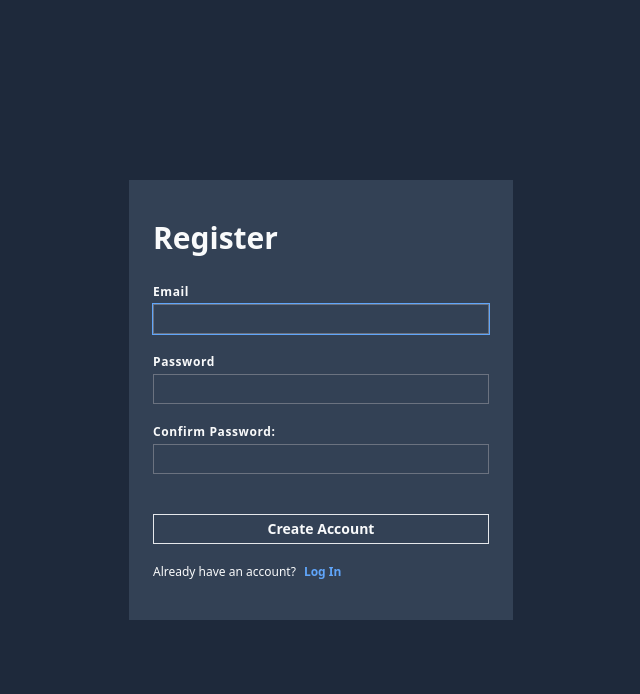
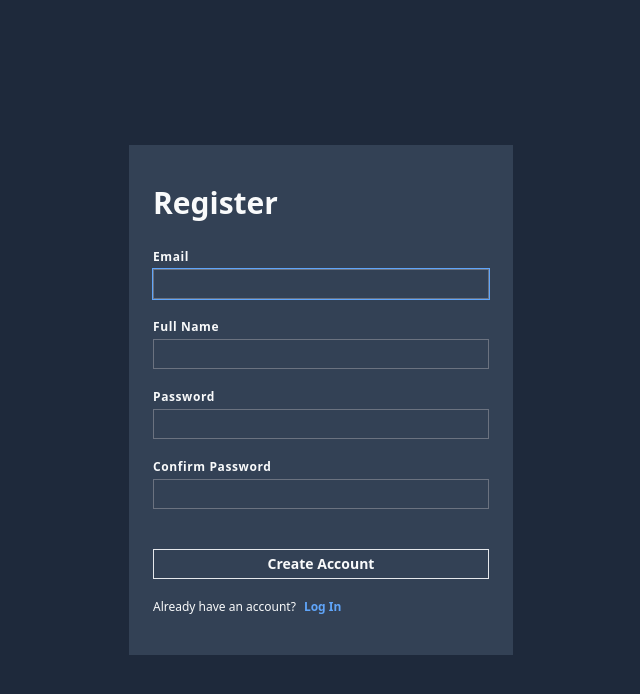
Before and after one commit to r-ILIASS/next-auth-forms, a Next.js app: page / in a window 1280 px wide. Shown: the top 694 px of the page, without its empty margins (319-959 px from the left). Built offline with nearby package versions, Linux system fonts and the light colour scheme.

Commit message:
submit register form to backend

```diff
--- a/components/Register.js
+++ b/components/Register.js
@@ -1,17 +1,23 @@
 import { useRef, useState, useEffect } from "react";
 import Link from "next/link";
+import axios from "../utils/axios";
 
+const REGISTER_URL = "/register";
 const EMAIL_REGEX = /^[\w-\.]+@([\w-]+\.)+[\w-]{2,4}$/;
 const PASSWORD_REGEX =
   /^(?=.*[a-z])(?=.*[A-Z])(?=.*[0-9])(?=.*[!@#$%]).{8,24}$/;
 
 const Register = () => {
   const emailRef = useRef();
+  const fullnameRef = useRef();
   const errRef = useRef();
 
   const [email, setEmail] = useState("");
   const [validEmail, setValidEmail] = useState(false);
   const [emailFocus, setEmailFocus] = useState(false);
+
+  const [fullname, setFullname] = useState("");
+  const [fullnameFocus, setFullnameFocus] = useState(false);
 
   const [password, setPassword] = useState("");
   const [validPassword, setValidPassword] = useState(false);
@@ -60,8 +66,17 @@ const Register = () => {
       return;
     }
 
-    console.log(email);
-    setSuccess(true);
+    // submit to backend
+    try {
+      const response = await axios.post(REGISTER_URL, {
+        email,
+        password,
+        fullname,
+      });
+      setSuccess(true);
+    } catch (error) {
+      setErrMsg(error.response.data.message);
+    }
   };
 
   return (
@@ -110,6 +125,21 @@ const Register = () => {
           </p>
         </div>
 
+        {/* fullname */}
+        <div>
+          <label htmlFor="fullname">Full Name</label>
+          <input
+            type="fullname"
+            id="fullname"
+            ref={fullnameRef}
+            autoComplete="off"
+            onChange={(e) => setFullname(e.target.value)}
+            required
+            onFocus={() => setFullnameFocus(true)}
+            onBlur={() => setFullnameFocus(false)}
+          />
+        </div>
+
         {/* password */}
         <div>
           <label htmlFor="password">Password</label>
@@ -145,7 +175,7 @@ const Register = () => {
 
         {/* match password */}
         <div>
-          <label htmlFor="confirm_password">Confirm Password:</label>
+          <label htmlFor="confirm_password">Confirm Password</label>
           <input
             type="password"
             id="confirm_password"
--- a/package.json
+++ b/package.json
@@ -9,6 +9,7 @@
     "lint": "next lint"
   },
   "dependencies": {
+    "axios": "^0.27.2",
     "next": "12.3.0",
     "react": "18.2.0",
     "react-dom": "18.2.0"
--- /dev/null
+++ b/utils/axios.js
@@ -0,0 +1,5 @@
+import axios from "axios";
+
+export default axios.create({
+  baseURL: "http://localhost:8888",
+});
```
Also changed, not shown: 1 other file (tests, documents, lock files or other folders).
